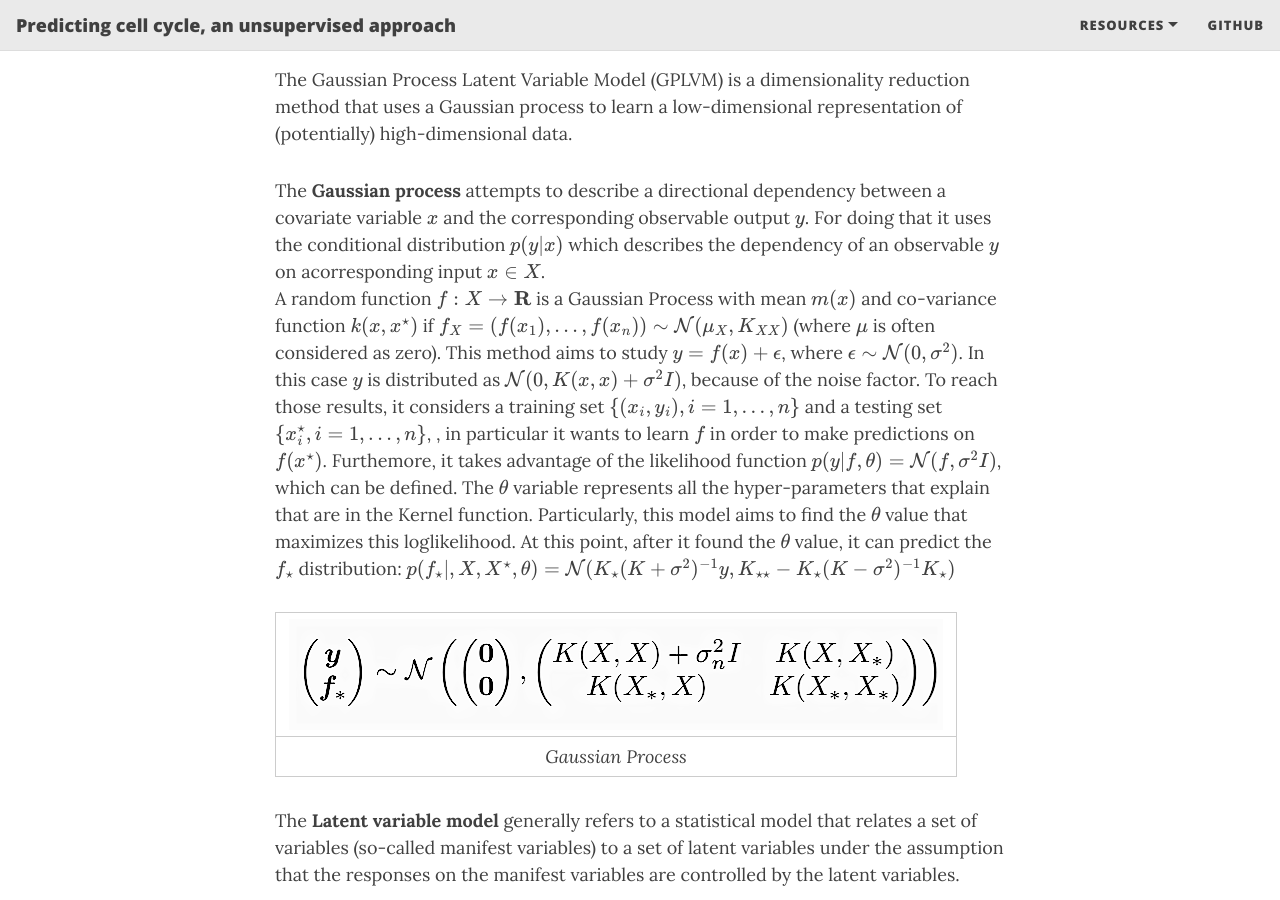
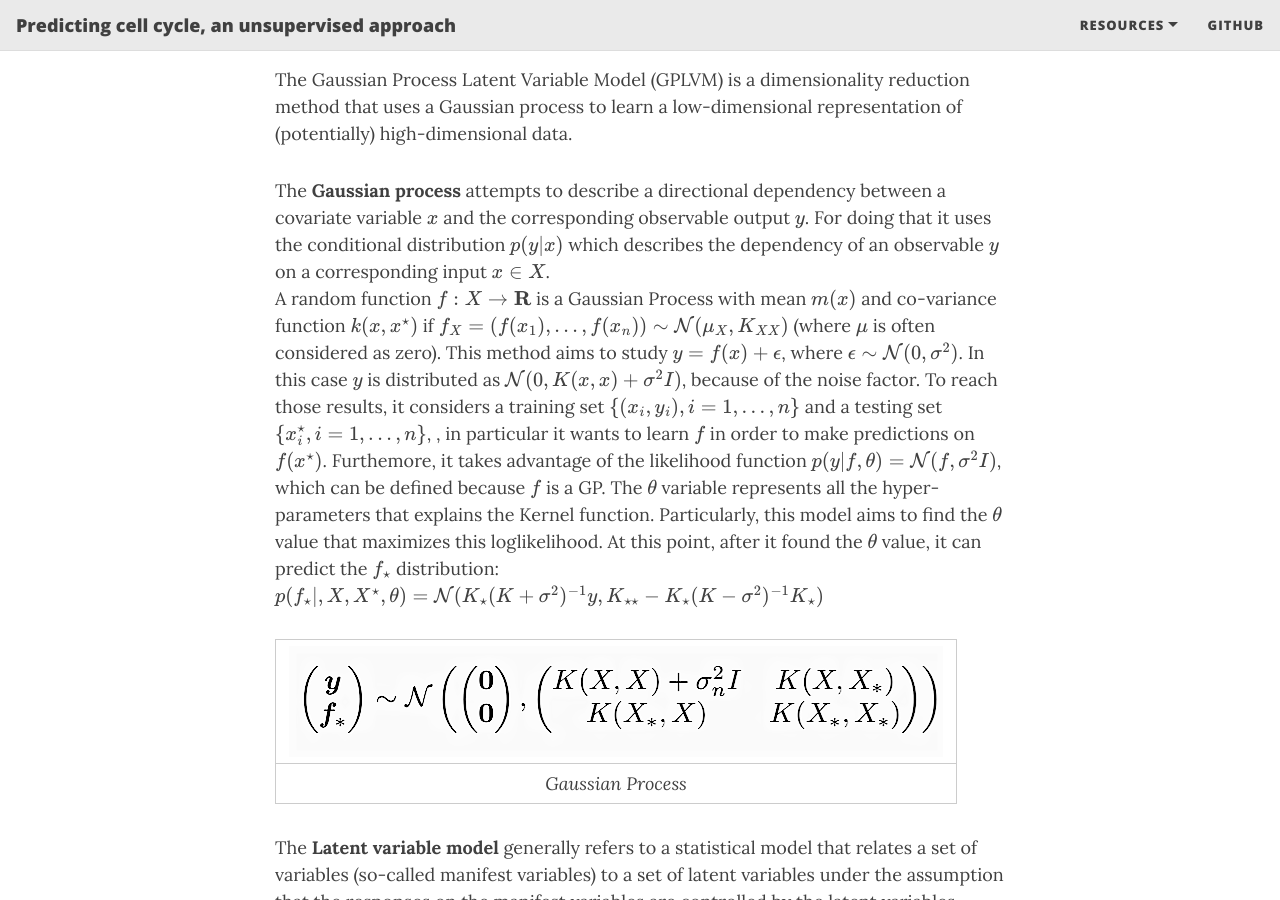
Before and after one commit to lucarossi9/statistical_computation_4, a Jekyll site: the page built from index.md, in a window 1280 px wide and 900 px high, scrolled down 8427 px. Built offline with Jekyll 4.4.1, drawn with Linux system fonts in a browser that asks for light colours; nearby versions of some CDN libraries; formulas are drawn with MathJax 3; the list of posts is cut into pages by our own code.

Commit message:
Update index.md

```diff
--- a/index.md
+++ b/index.md
@@ -106,8 +106,8 @@ $$
 --------------------------------
 The Gaussian Process Latent Variable Model (GPLVM) is a dimensionality reduction method that uses a Gaussian process to learn a low-dimensional representation of (potentially) high-dimensional data.
 
-The __Gaussian process__ attempts to describe a directional dependency between a covariate variable $$x$$ and the corresponding observable output $$y$$. For doing that it uses the conditional distribution $$p(y\vert x)$$ which describes the dependency of an observable $$y$$ on acorresponding input $$x \in X$$. \\
-A random function $$f:X\to \mathbf{R}$$ is a Gaussian Process with mean $$m(x)$$ and co-variance function $$k(x,x^\star)$$ if $$f_{X}=(f(x_1),...,f(x_n)) \sim \mathcal{N}(\mu_X,K_{XX})$$ (where $$\mu$$ is often considered as zero). This method aims to study $$y=f(x)+\epsilon$$, where $$\epsilon \sim \mathcal{N}(0,\sigma^2)$$. In this case $$y$$ is distributed as $$\mathcal{N}(0,K(x,x)+\sigma^2I)$$, because of the noise factor. To reach those results, it considers a training set $$\{(x_i,y_i), i=1,...,n\}$$ and a testing set $$\{x_i^\star, i=1,...,n\}$$, , in particular it wants to learn $$f$$ in order to make predictions on $$f(x^\star)$$. Furthemore, it takes advantage of the likelihood function $$p(y\vert f, \theta)=\mathcal{N}(f, \sigma^2I)$$, which can be defined. The $$\theta$$ variable represents all the hyper-parameters that explain that are in the Kernel function. Particularly, this model aims to find the $$\theta$$ value that maximizes this loglikelihood. At this point, after it found the $$\theta$$ value, it can predict the $$f_{\star}$$ distribution:
+The __Gaussian process__ attempts to describe a directional dependency between a covariate variable $$x$$ and the corresponding observable output $$y$$. For doing that it uses the conditional distribution $$p(y\vert x)$$ which describes the dependency of an observable $$y$$ on a corresponding input $$x \in X$$. \\
+A random function $$f:X\to \mathbf{R}$$ is a Gaussian Process with mean $$m(x)$$ and co-variance function $$k(x,x^\star)$$ if $$f_{X}=(f(x_1),...,f(x_n)) \sim \mathcal{N}(\mu_X,K_{XX})$$ (where $$\mu$$ is often considered as zero). This method aims to study $$y=f(x)+\epsilon$$, where $$\epsilon \sim \mathcal{N}(0,\sigma^2)$$. In this case $$y$$ is distributed as $$\mathcal{N}(0,K(x,x)+\sigma^2I)$$, because of the noise factor. To reach those results, it considers a training set $$\{(x_i,y_i), i=1,...,n\}$$ and a testing set $$\{x_i^\star, i=1,...,n\}$$, , in particular it wants to learn $$f$$ in order to make predictions on $$f(x^\star)$$. Furthemore, it takes advantage of the likelihood function $$p(y\vert f, \theta)=\mathcal{N}(f, \sigma^2I)$$, which can be defined because $$f$$ is a GP. The $$\theta$$ variable represents all the hyper-parameters that explains the Kernel function. Particularly, this model aims to find the $$\theta$$ value that maximizes this loglikelihood. At this point, after it found the $$\theta$$ value, it can predict the $$f_{\star}$$ distribution:
 $$p(f_{\star}\vert, X, X^{\star}, \theta) = \mathcal{N}(K_{\star}(K+\sigma^2)^{-1}y, K_{\star\star}-K_{\star}(K−\sigma^2)^{-1}K_{\star})$$
 
 | ![gp](assets/img/gauspro.png) |
```
